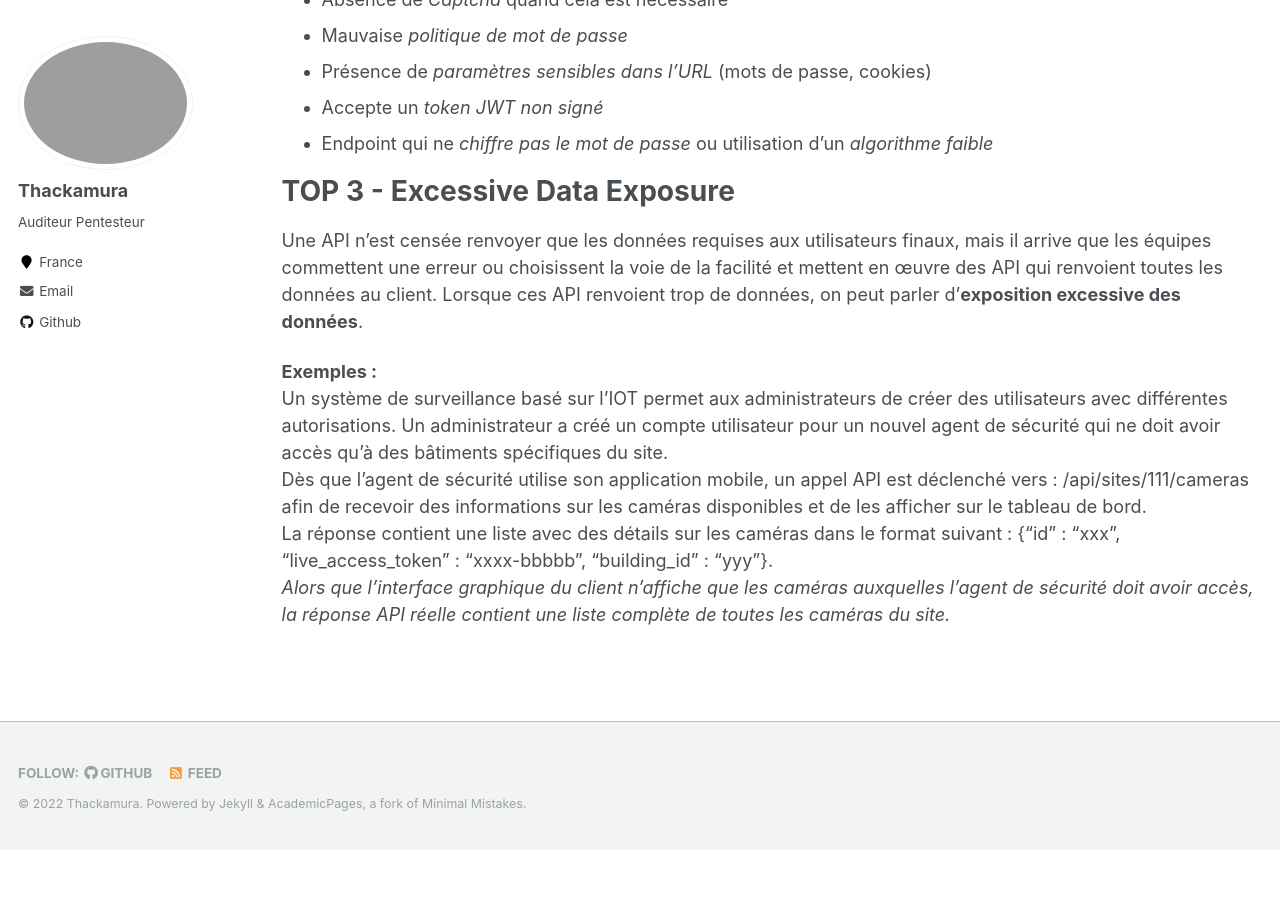
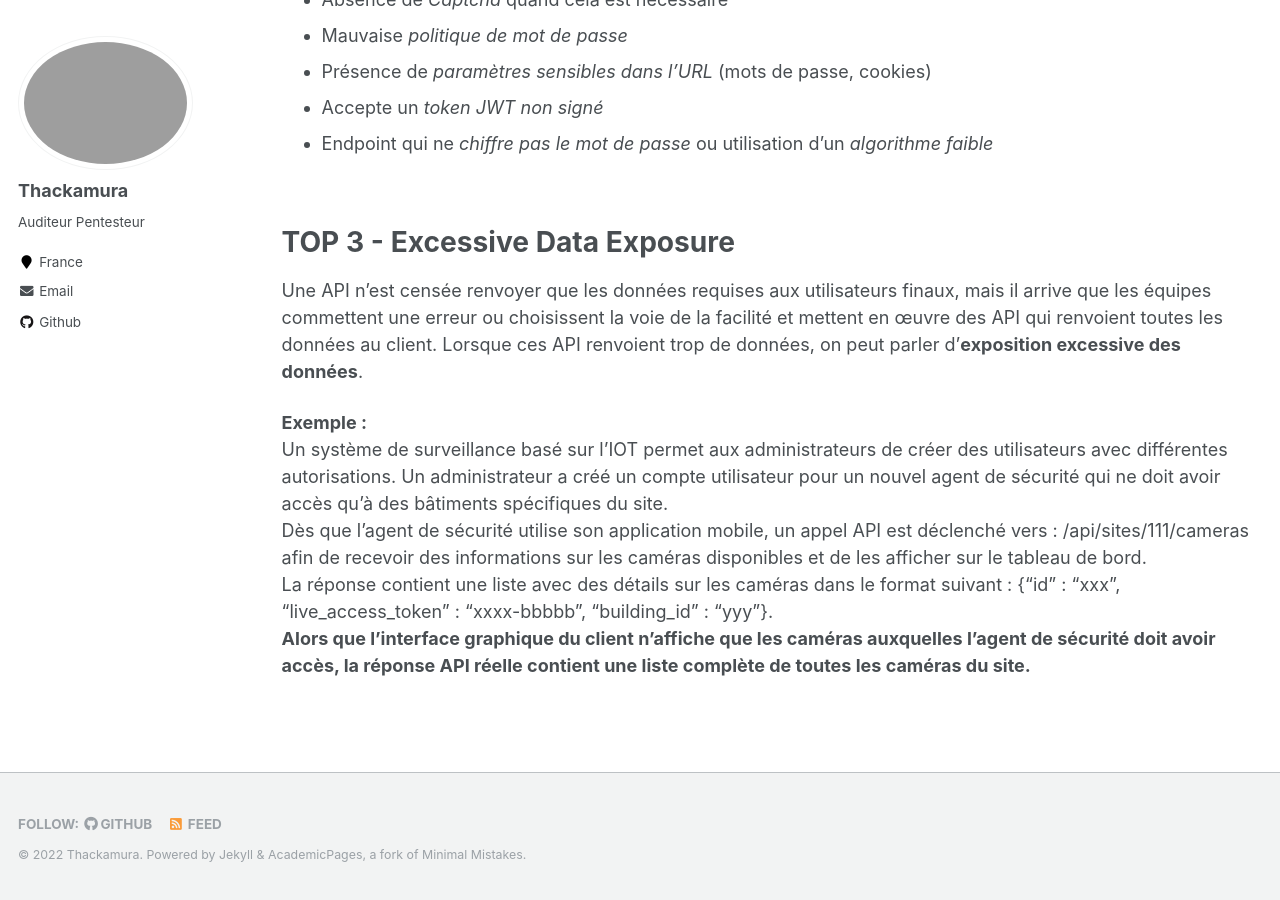
Before and after one commit to thackamura/thackamura.github.io, a Jekyll site: the page built from _pages/pentest-api.md, in a window 1280 px wide and 900 px high, scrolled down 1770 px. Built offline with Jekyll 4.4.1, drawn with Linux system fonts in a browser that asks for light colours; before the commit the page ends 2620 px from its top, so only the background shows below that.

Commit message:
Update pentest-api.md

```diff
--- a/_pages/pentest-api.md
+++ b/_pages/pentest-api.md
@@ -55,6 +55,7 @@ Cette vulnérabilité se concentre sur le système d'authentification.
 * Présence de *paramètres sensibles dans l'URL* (mots de passe, cookies)
 * Accepte un *token JWT non signé*
 * Endpoint qui ne *chiffre pas le mot de passe* ou utilisation d'un *algorithme faible*
+
 <br/>
 
 TOP 3 - Excessive Data Exposure
@@ -62,9 +63,9 @@ TOP 3 - Excessive Data Exposure
 Une API n'est censée renvoyer que les données requises aux utilisateurs finaux, mais il arrive que les équipes commettent une erreur ou choisissent la voie de la facilité et mettent en œuvre des API qui renvoient toutes les données au client. Lorsque ces API renvoient trop de données, on peut parler d'**exposition excessive des données**.
 <br/>
 
-**Exemples :**
+**Exemple :**
 <br/> Un système de surveillance basé sur l'IOT permet aux administrateurs de créer des utilisateurs avec différentes autorisations. Un administrateur a créé un compte utilisateur pour un nouvel agent de sécurité qui ne doit avoir accès qu'à des bâtiments spécifiques du site.
 <br/> Dès que l'agent de sécurité utilise son application mobile, un appel API est déclenché vers : /api/sites/111/cameras afin de recevoir des informations sur les caméras disponibles et de les afficher sur le tableau de bord.
 <br/> La réponse contient une liste avec des détails sur les caméras dans le format suivant : {"id" : "xxx", "live_access_token" : "xxxx-bbbbb", "building_id" : "yyy"}.
-<br/> *Alors que l'interface graphique du client n'affiche que les caméras auxquelles l'agent de sécurité doit avoir accès, la réponse API réelle contient une liste complète de toutes les caméras du site.*
+<br/> **Alors que l'interface graphique du client n'affiche que les caméras auxquelles l'agent de sécurité doit avoir accès, la réponse API réelle contient une liste complète de toutes les caméras du site.**
 <br/>
```
